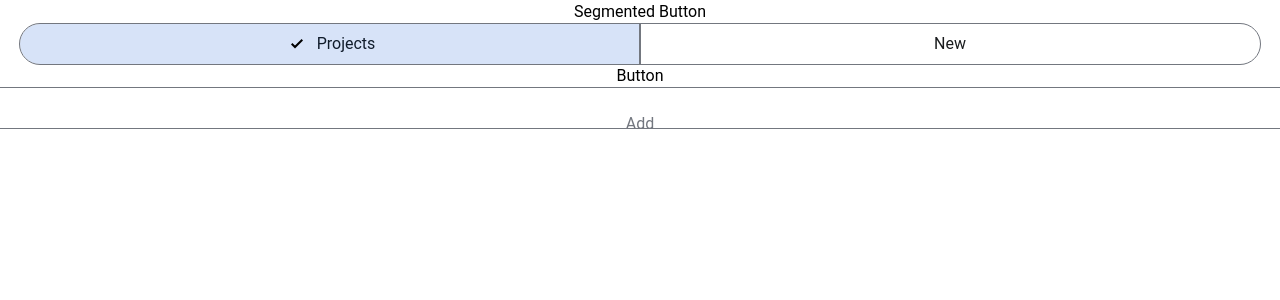
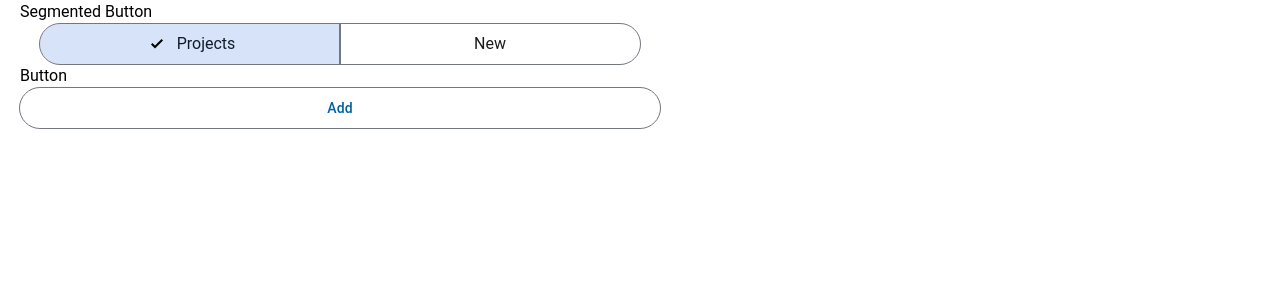
Before and after one commit to devadeboye/material-component-library-v2, a React (Create React App) app: page / in a window 1280 px wide. Shown: the top 300 px of the page. Built offline with nearby package versions, Linux system fonts and the light colour scheme.

Commit message:
fix: make dev component display look good

```diff
--- a/src/App.tsx
+++ b/src/App.tsx
@@ -16,17 +16,10 @@ function App() {
 		fourth: false,
 		fifth: false,
 	});
-	// const [activeButton, setActiveButton] = useState({
-	// 	first: true,
-	// 	second: false,
-	// 	third: false,
-	// 	fourth: false,
-	// 	fifth: false,
-	// });
 
 	return (
-		<div className="App">
-			<div className="w-20 max-w-20">
+		<div className="w-1/2 box-border mx-5">
+			<div className="">
 				<h3>Segmented Button</h3>
 				<SegmentedButton
 					className="px-5 w-9/12 mt-[5.3rem] sm:mt-0 min-w-full"
@@ -53,7 +46,7 @@ function App() {
 				<h3>Button</h3>
 				<Button
 					name="Add"
-					className="w-10"
+					className="w-3"
 					style={ButtonStyleEnum.outlined}
 					onClick={() => {}}
 				/>
--- a/src/lib/Button/Button.tsx
+++ b/src/lib/Button/Button.tsx
@@ -37,6 +37,7 @@ const Button = (props: ButtonProps) => {
 			break;
 		}
 	}
+	// TODO make button width configurable as a prop
 
 	return (
 		<div
--- a/src/main.css
+++ b/src/main.css
@@ -482,8 +482,30 @@ video {
   --tw-backdrop-saturate:  ;
   --tw-backdrop-sepia:  ;
 }
+.absolute {
+  position: absolute;
+}
+.relative {
+  position: relative;
+}
+.top-2 {
+  top: 0.5rem;
+}
+.top-2\.5 {
+  top: 0.625rem;
+}
+.m-auto {
+  margin: auto;
+}
+.mx-5 {
+  margin-left: 1.25rem;
+  margin-right: 1.25rem;
+}
 .mt-\[5\.3rem\] {
   margin-top: 5.3rem;
+}
+.box-border {
+  box-sizing: border-box;
 }
 .flex {
   display: flex;
@@ -497,8 +519,20 @@ video {
 .h-6 {
   height: 1.5rem;
 }
+.h-full {
+  height: 100%;
+}
+.w-1\/2 {
+  width: 50%;
+}
+.w-3 {
+  width: 0.75rem;
+}
 .w-9\/12 {
   width: 75%;
+}
+.w-full {
+  width: 100%;
 }
 .min-w-full {
   min-width: 100%;
@@ -522,6 +556,9 @@ video {
 .flex-row {
   flex-direction: row;
 }
+.flex-col {
+  flex-direction: column;
+}
 .items-center {
   align-items: center;
 }
@@ -533,6 +570,15 @@ video {
 }
 .gap-2 {
   gap: 0.5rem;
+}
+.rounded {
+  border-radius: 0.25rem;
+}
+.rounded-full {
+  border-radius: 9999px;
+}
+.rounded-lg {
+  border-radius: 0.5rem;
 }
 .rounded-bl-full {
   border-bottom-left-radius: 9999px;
@@ -578,12 +624,23 @@ video {
   --tw-text-opacity: 1;
   color: rgb(115 119 127 / var(--tw-text-opacity));
 }
+.text-light-primary {
+  --tw-text-opacity: 1;
+  color: rgb(0 97 164 / var(--tw-text-opacity));
+}
 .outline {
   outline-style: solid;
 }
 .outline-1 {
   outline-width: 1px;
 }
+.label-large {
+		font-family: "Roboto";
+		font-weight: 500;
+		font-size: 14px;
+		line-height: 20px;
+		letter-spacing: 0.10000000149011612px;
+	}
 
 body {
 	margin: 0;
@@ -598,9 +655,27 @@ code {
 		monospace;
 }
 
+.hover\:bg-light-primary:hover {
+  --tw-bg-opacity: 1;
+  background-color: rgb(0 97 164 / var(--tw-bg-opacity));
+}
+
 .hover\:bg-light-surfaceContainerHigh:hover {
   --tw-bg-opacity: 1;
   background-color: rgb(232 232 235 / var(--tw-bg-opacity));
+}
+
+.hover\:opacity-\[8\%\]:hover {
+  opacity: 8%;
+}
+
+.focus\:bg-light-primary:focus {
+  --tw-bg-opacity: 1;
+  background-color: rgb(0 97 164 / var(--tw-bg-opacity));
+}
+
+.focus\:opacity-\[12\%\]:focus {
+  opacity: 12%;
 }
 
 @media (min-width: 640px) {
```
Also changed, not shown: public/index.html (indentation only).
